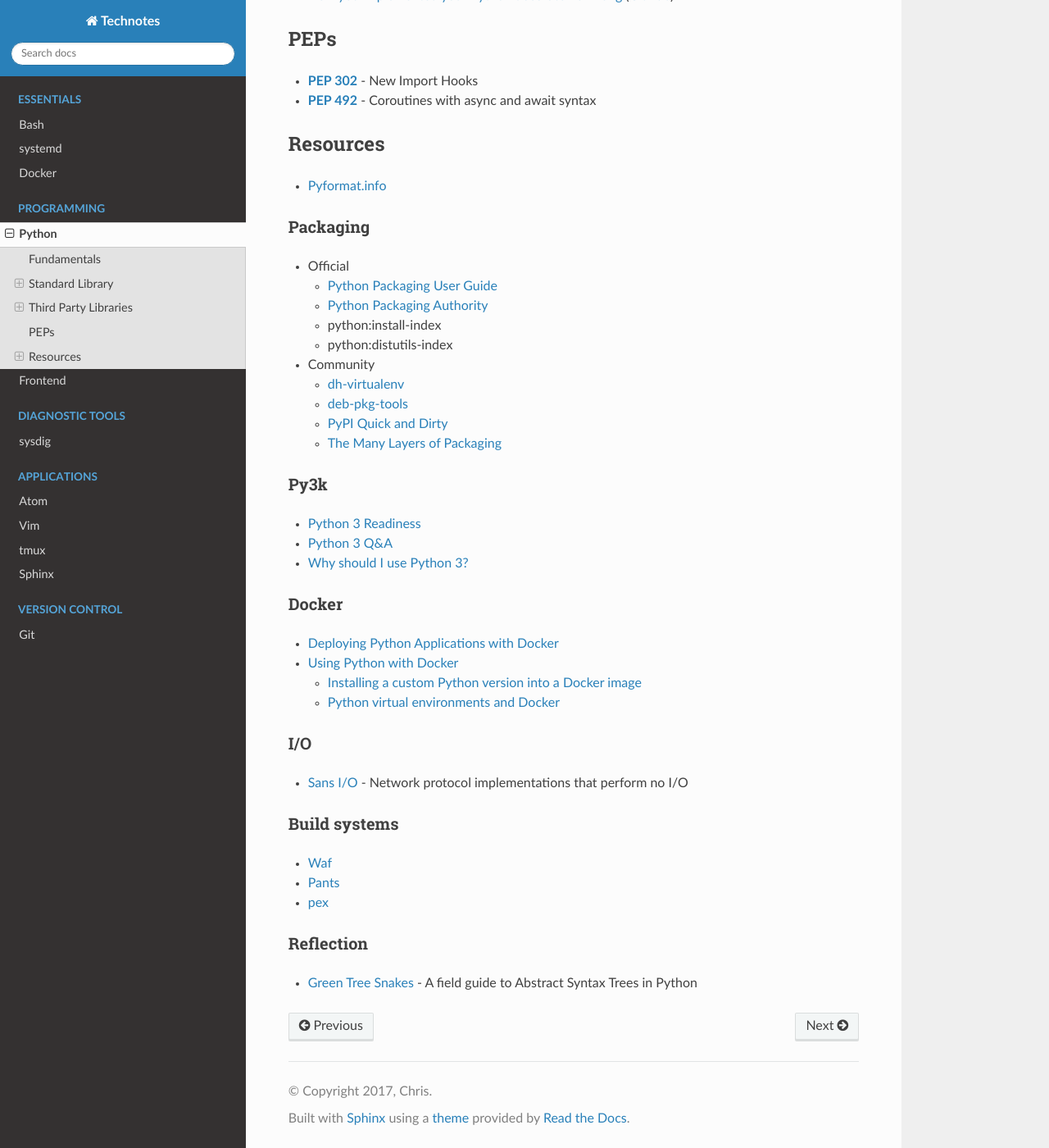
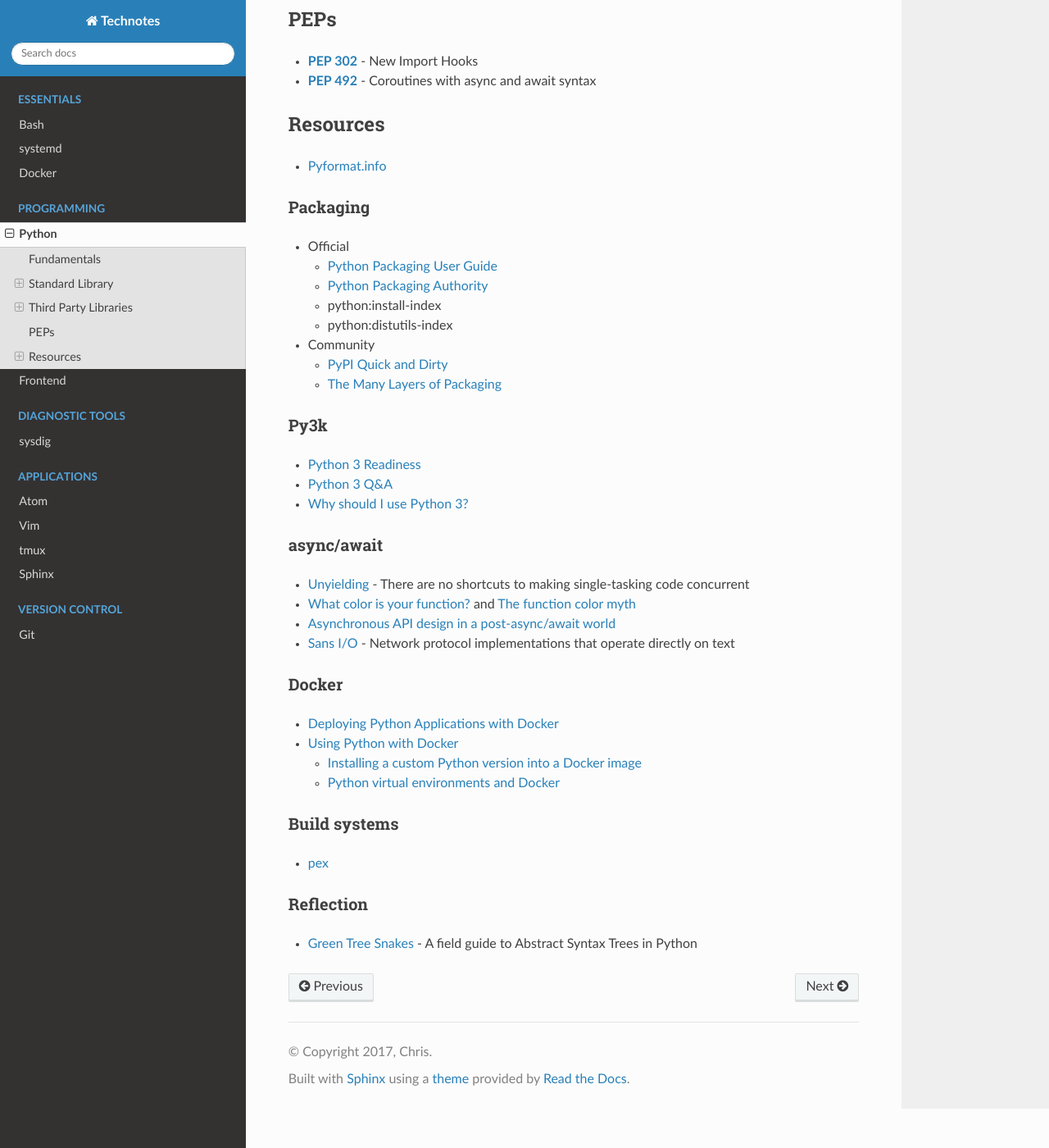
Before and after one commit to heterotopian/technotes, a Sphinx documentation site: the page built from source/python.rst, in a window 1280 px wide and 1400 px high, scrolled down 2245 px. Shown: the whole window at 82% size. Built offline with Sphinx 7.4.7 and the Read the Docs theme 2.0.0, drawn with Linux system fonts in a browser that asks for light colours.

Commit message:
Minor changes

```diff
--- a/source/python.rst
+++ b/source/python.rst
@@ -170,8 +167,6 @@ Packaging
 
 - Community
 
-  - `dh-virtualenv <http://dh-virtualenv.readthedocs.io/en/latest/>`_
-  - `deb-pkg-tools <https://deb-pkg-tools.readthedocs.io>`_
   - `PyPI Quick and Dirty <https://hynek.me/articles/sharing-your-labor-of-love-pypi-quick-and-dirty/>`_
   - `The Many Layers of Packaging <http://sedimental.org/the_packaging_gradient.html>`_
 
@@ -184,6 +179,18 @@ Py3k
 - `Why should I use Python 3? <https://eev.ee/blog/2016/07/31/python-faq-why-should-i-use-python-3/>`_
 
 
+async/await
+-----------
+
+- `Unyielding <https://glyph.twistedmatrix.com/2014/02/unyielding.html>`_ -
+  There are no shortcuts to making single-tasking code concurrent
+- `What color is your function? <http://journal.stuffwithstuff.com/2015/02/01/what-color-is-your-function/>`_ and
+  `The function color myth <https://lukasa.co.uk/2016/07/The_Function_Colour_Myth/>`_
+- `Asynchronous API design in a post-async/await world <https://vorpus.org/blog/some-thoughts-on-asynchronous-api-design-in-a-post-asyncawait-world/>`_
+- `Sans I/O <http://sans-io.readthedocs.io/>`_ -
+  Network protocol implementations that operate directly on text
+
+
 Docker
 ------
 
@@ -194,18 +201,9 @@ Docker
   - `Python virtual environments and Docker <http://blog.dscpl.com.au/2016/01/python-virtual-environments-and-docker.html>`_
 
 
-I/O
----
-
-- `Sans I/O <http://sans-io.readthedocs.io/>`_ -
-  Network protocol implementations that perform no I/O
-
-
 Build systems
 -------------
 
-- `Waf <https://waf.io/>`_
-- `Pants <https://www.pantsbuild.org/>`_
 - `pex <https://pex.readthedocs.io/en/stable/>`_
 
 
```
Also changed, not shown: other parts of source/python.rst (+0 -3 lines).
